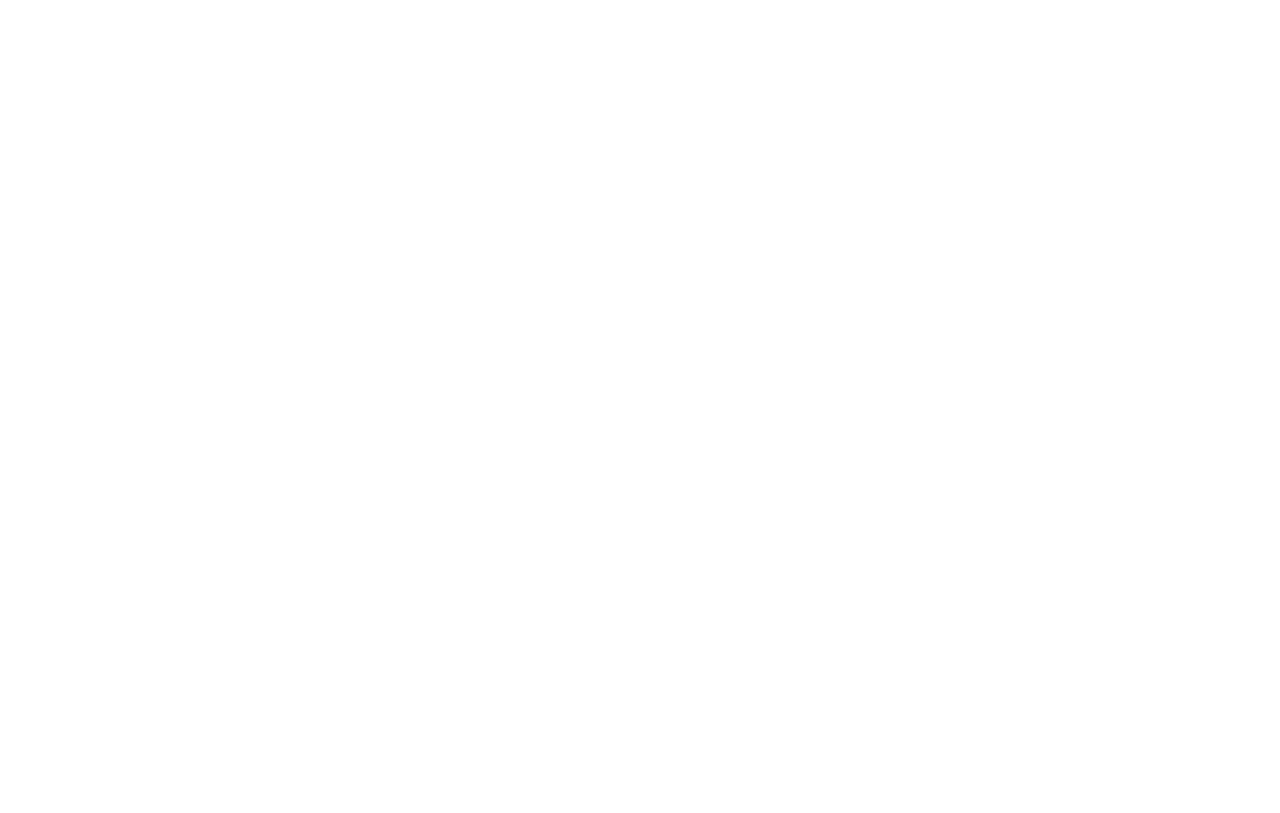
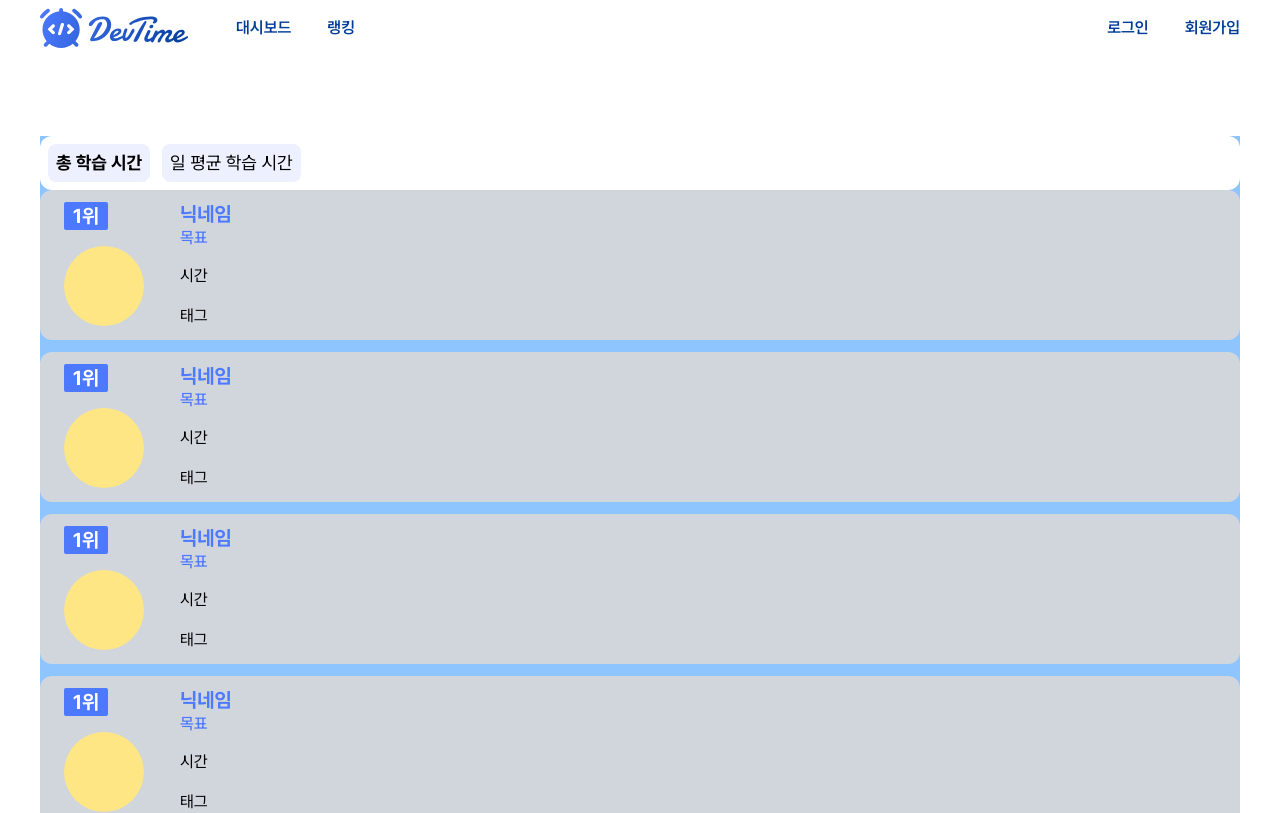
Before and after one commit to Seungjun07/DevTime, a React (Vite) app: page /ranking in a window 1280 px wide. Before the commit this address had no page. Shown: the top 813 px of the page. Built offline with nearby package versions, Linux system fonts and the light colour scheme.

Commit message:
마이페이지 UI 구현

```diff
--- /dev/null
+++ b/src/components/rank-item.tsx
@@ -0,0 +1,24 @@
+export default function RankItem() {
+  return (
+    <div className="flex gap-9 rounded-xl bg-gray-300 px-6 py-3">
+      <div className="flex h-[126px] w-20 flex-col gap-4">
+        <div className="bg-primary-blue flex h-7 w-11 items-center justify-center rounded-xs px-2 text-xl leading-6 font-bold text-white">
+          1위
+        </div>
+        <div className="h-20 w-20 items-center rounded-full bg-amber-200"></div>
+      </div>
+      <div className="flex h-auto w-[998px] flex-col gap-4">
+        <div className="flex flex-col gap-0.5">
+          <div className="text-primary-blue text-xl leading-6 font-bold">
+            닉네임
+          </div>
+          <div className="text-primary-blue text-[16px] leading-5 font-medium">
+            목표
+          </div>
+        </div>
+        <div>시간</div>
+        <div>태그</div>
+      </div>
+    </div>
+  );
+}
--- a/src/index.css
+++ b/src/index.css
@@ -21,6 +21,7 @@
   --color-disabled-300: #ccd0d6;
   --color-disabled-400: #969da8;
   --color-disabled-200: #e5e7eb;
+  --color-secondary-indigo: #023e99;
   --color-secondary-negative: #dc2626;
 }
 
--- a/src/layout/global-layout.tsx
+++ b/src/layout/global-layout.tsx
@@ -12,7 +12,7 @@
           </Link>
           <div className="flex gap-9">
             <button>대시보드</button>
-            <button>랭킹</button>
+            <button onClick={() => navigate("/ranking")}>랭킹</button>
           </div>
         </div>
 
@@ -22,7 +22,7 @@
         </div>
       </header>
 
-      <main className="m-auto mt-24 w-full max-w-[1032px] flex-1">
+      <main className="m-auto mt-24 w-full max-w-[1200px] flex-1">
         <Outlet />
       </main>
     </div>
--- a/src/pages/my-page.tsx
+++ b/src/pages/my-page.tsx
@@ -1,3 +1,60 @@
+import editIcon from "./../assets/edit.png";
+
 export default function MyPage() {
-  return <div>my page</div>;
+  return (
+    <div className="m-auto flex gap-14 rounded-xl bg-blue-200 p-9">
+      <div className="h-45 w-45 bg-[#f0f2f5]">이미지박스</div>
+
+      <div className="flex flex-1 flex-col gap-12">
+        <div className="flex flex-col gap-1">
+          <p className="text-secondary-indigo text-[18px] leading-[22px] font-medium">
+            tony_engineer
+          </p>
+          <p className="text-disabled-300 text-2xl leading-[30px] font-bold">
+            아직 설정한 목표가 없어요
+          </p>
+        </div>
+
+        <div className="flex flex-col gap-6">
+          <div className="flex flex-col gap-1">
+            <p className="text-disabled-400 text-[14px] leading-[18px] font-semibold">
+              이메일 주소
+            </p>
+            <p className="text-[18px] leading-[22px] font-semibold text-gray-600">
+              tony@naver.com
+            </p>
+          </div>
+          <div className="flex flex-col gap-1">
+            <p className="text-disabled-400 text-[14px] leading-[18px] font-semibold">
+              개발 경력
+            </p>
+            <p className="text-disabled-300 text-[18px] leading-[22px] font-semibold">
+              개발 경력을 업데이트 해주세요.
+            </p>
+          </div>
+          <div className="flex flex-col gap-1">
+            <p className="text-disabled-400 text-[14px] leading-[18px] font-semibold">
+              공부 목적
+            </p>
+            <p className="text-disabled-300 text-[18px] leading-[22px] font-semibold">
+              공부 목적을 업데이트 해주세요.
+            </p>
+          </div>
+          <div className="flex flex-col gap-1">
+            <p className="text-disabled-400 text-[14px] leading-[18px] font-semibold">
+              개발 스택
+            </p>
+            <p className="text-disabled-300 text-[18px] leading-[22px] font-semibold">
+              현재 공부 중인 또는 가지고 있는 개발 스택을 업데이트 해주세요.
+            </p>
+          </div>
+        </div>
+      </div>
+
+      <div className="flex cursor-pointer gap-2">
+        <img className="size-6" src={editIcon} alt="편집 아이콘 이미지" />
+        <p>회원정보 수정</p>
+      </div>
+    </div>
+  );
 }
--- /dev/null
+++ b/src/pages/ranking-page.tsx
@@ -0,0 +1,35 @@
+import RankItem from "../components/rank-item";
+
+export default function RankingPage() {
+  return (
+    <div className="m-auto flex flex-col bg-blue-300">
+      <div className="flex gap-3 rounded-xl bg-white p-2">
+        <div className="bg-primary-blue/10 rounded-lg p-2 text-[18px] leading-[22px] font-bold">
+          총 학습 시간
+        </div>
+        <div className="bg-primary-blue/10 rounded-lg p-2 text-[18px] leading-[22px]">
+          일 평균 학습 시간
+        </div>
+      </div>
+
+      <div className="scrollbar-hide flex h-[918px] flex-col gap-3 overflow-y-auto">
+        <RankItem />
+        <RankItem />
+        <RankItem />
+        <RankItem />
+        <RankItem />
+        <RankItem />
+        <RankItem />
+        <RankItem />
+        <RankItem />
+        <RankItem />
+        <RankItem />
+        <RankItem />
+        <RankItem />
+        <RankItem />
+        <RankItem />
+        <RankItem />
+      </div>
+    </div>
+  );
+}
--- a/src/root-route.tsx
+++ b/src/root-route.tsx
@@ -6,6 +6,7 @@
 import ProfileDetailPage from "./pages/profile-detail-page";
 import GlobalLayout from "./layout/global-layout";
 import UserInfoLayout from "./layout/user-info-layout";
+import RankingPage from "./pages/ranking-page";
 
 export default function RootRoute() {
   return (
@@ -13,6 +14,7 @@
       <Route element={<GlobalLayout />}>
         <Route path="/" element={<IndexPage />} />
         <Route path="/my-page" element={<MyPage />} />
+        <Route path="/ranking" element={<RankingPage />} />
       </Route>
 
       <Route element={<UserInfoLayout />}>
```
